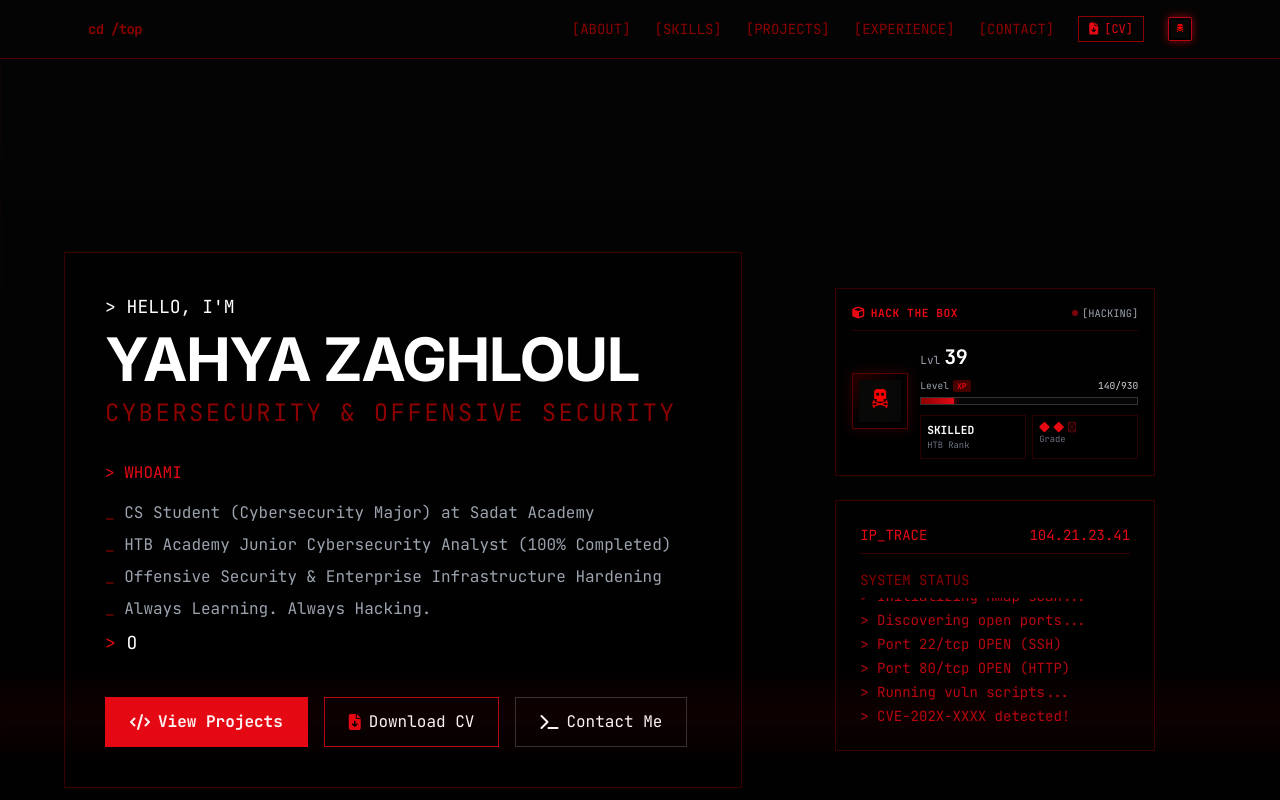
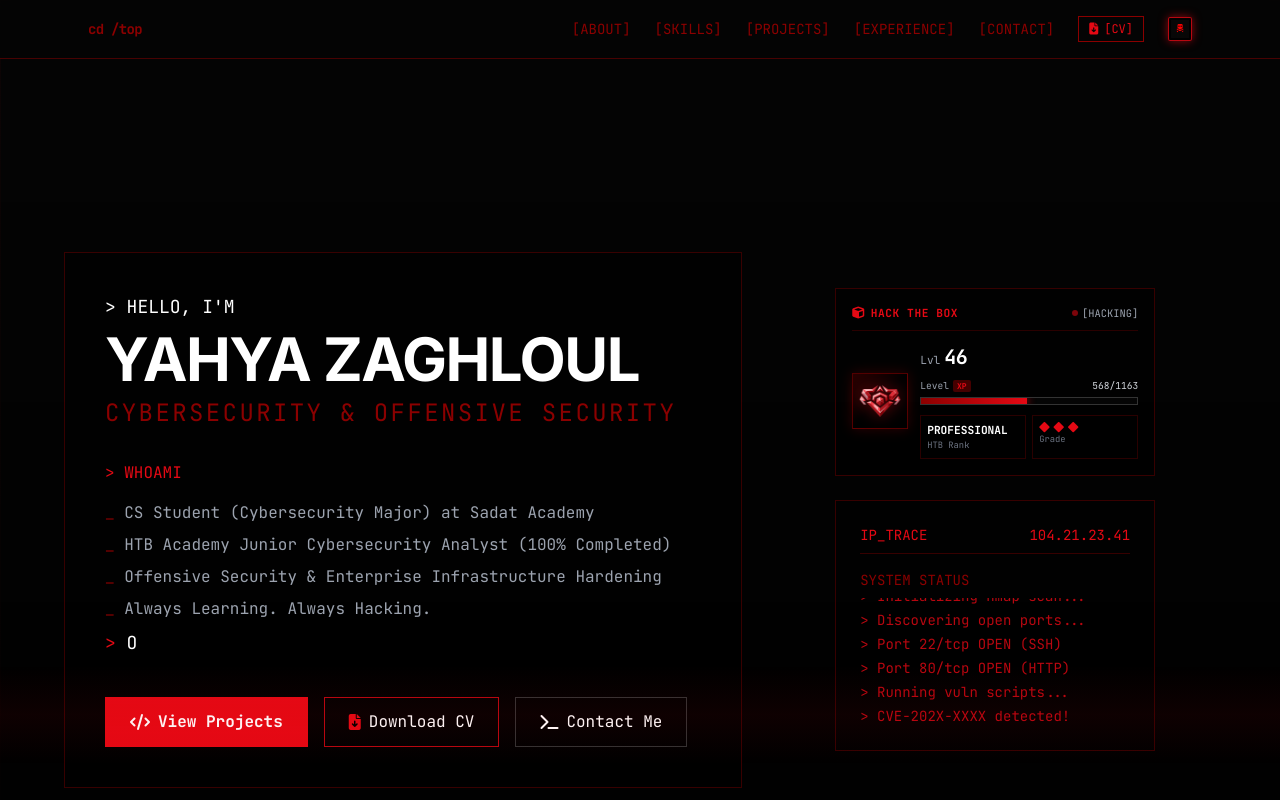
Before and after one commit to YahyaZaghloul/Portofolio, a plain HTML site: page index.html in a window 1280 px wide. Shown: the top 800 px of the page. Drawn offline with nearby package versions, Linux system fonts and the light colour scheme.

Commit message:
feat: update HTB stats to Level 46 Professional rank and themed badge icon

```diff
--- a/index.html
+++ b/index.html
@@ -172,10 +172,10 @@
 
                         <!-- Main Section: Left Icon + Right Stats -->
                         <div class="flex items-center gap-3">
-                            <!-- Left: User Icon -->
+                            <!-- Left: Rank Icon -->
                             <div class="flex-shrink-0">
-                                <div class="w-14 h-14 bg-gradient-to-br from-cyber-darkred/30 via-black to-black border border-cyber-darkred/60 group-hover:border-cyber-red flex items-center justify-center p-1.5 shadow-[0_0_12px_rgba(229,9,20,0.2)] transition-all">
-                                    <img src="iconn.ico" alt="Icon" class="w-full h-full object-contain group-hover:scale-105 transition-transform" onerror="this.src='iconn.png'">
+                                <div class="w-14 h-14 bg-gradient-to-br from-cyber-darkred/30 via-black to-black border border-cyber-darkred/60 group-hover:border-cyber-red flex items-center justify-center p-1 shadow-[0_0_12px_rgba(229,9,20,0.2)] group-hover:shadow-[0_0_15px_rgba(229,9,20,0.4)] transition-all">
+                                    <img src="rank-icon.png" alt="HTB Professional Rank" class="w-full h-full object-contain group-hover:scale-110 drop-shadow-[0_0_8px_rgba(229,9,20,0.5)] transition-all duration-300">
                                 </div>
                             </div>
 
@@ -185,7 +185,7 @@
                                 <div class="flex justify-between items-baseline">
                                     <div class="flex items-baseline gap-1">
                                         <span class="text-[0.7rem] text-gray-400">Lvl</span>
-                                        <span id="htb-level-num" class="text-xl font-bold text-white tracking-tight">39</span>
+                                        <span id="htb-level-num" class="text-xl font-bold text-white tracking-tight">46</span>
                                     </div>
                                 </div>
 
@@ -195,7 +195,7 @@
                                         <span class="flex items-center gap-1">
                                             Level <span class="bg-cyber-darkred/50 text-cyber-red px-1 py-0.2 rounded-[2px] text-[0.5rem] font-bold">XP</span>
                                         </span>
-                                        <span id="htb-xp-fraction" class="text-gray-300">140/930</span>
+                                        <span id="htb-xp-fraction" class="text-gray-300">568/1163</span>
                                     </div>
                                     <div class="w-full bg-cyber-bg h-2 border border-cyber-border relative overflow-hidden">
                                         <div id="htb-xp-bar"
@@ -208,7 +208,7 @@
                                 <div class="grid grid-cols-2 gap-1.5 pt-0.5">
                                     <!-- Rank Box -->
                                     <div class="bg-black/50 border border-cyber-darkred/30 p-1.5 text-left group-hover:border-cyber-darkred/60 transition-colors">
-                                        <div id="htb-rank-title" class="text-[0.7rem] font-bold text-white uppercase group-hover:text-cyber-red transition-colors">Skilled</div>
+                                        <div id="htb-rank-title" class="text-[0.7rem] font-bold text-white uppercase group-hover:text-cyber-red transition-colors">Professional</div>
                                         <div class="text-[0.55rem] text-gray-500">HTB Rank</div>
                                     </div>
 
@@ -217,7 +217,7 @@
                                         <div class="text-[0.65rem] text-cyber-red flex items-center gap-1">
                                             <i class="fas fa-diamond"></i>
                                             <i class="fas fa-diamond"></i>
-                                            <i class="far fa-diamond opacity-40"></i>
+                                            <i class="fas fa-diamond"></i>
                                         </div>
                                         <div class="text-[0.55rem] text-gray-500">Grade</div>
                                     </div>
@@ -778,7 +778,7 @@
     </a>
 
     <!-- Custom Scripts -->
-    <script src="script.js?v=2.1"></script>
+    <script src="script.js?v=2.2"></script>
 </body>
 
 </html>
--- a/script.js
+++ b/script.js
@@ -193,11 +193,11 @@ document.addEventListener('DOMContentLoaded', () => {
     const htbXpFraction = document.getElementById('htb-xp-fraction');
 
     if (htbXpBar) {
-        // Updated to match your real profile stats (Level 39, 140/930 XP - Skilled)
-        const targetRank = "Skilled";
-        const targetLevel = "39";
-        const targetPercentage = 15.1; // 140 / 930 = 15.05%
-        const targetXp = "140/930";
+        // Updated to match real profile stats (Level 46, 568/1163 XP - Professional)
+        const targetRank = "Professional";
+        const targetLevel = "46";
+        const targetPercentage = 48.8; // 568 / 1163 = 48.84%
+        const targetXp = "568/1163";
 
         setTimeout(() => {
             if (htbLevelNum) htbLevelNum.textContent = targetLevel;
```
Also changed, not shown: rank-icon-original.png (added), rank-icon.png (added).
